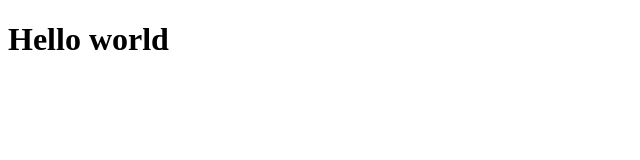
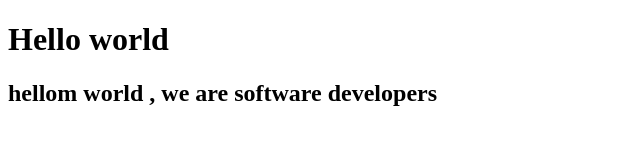
Before and after one commit to ekenecf/ekene-subhajit, a plain HTML site: page index.html in a window 1280 px wide. Shown: the whole page, without its empty margins (0-640 px from the left). Drawn offline with Linux system fonts and the light colour scheme.

Commit message:
hello world , we are software developer added by subhajit

```diff
--- a/index.html
+++ b/index.html
@@ -23,6 +23,7 @@
     -->
     <script  src="js/index.js"></script>
 <h1>Hello world</h1>
+<h2>hellom world , we are software developers</h2>
 
   </body>
 </html>
```
